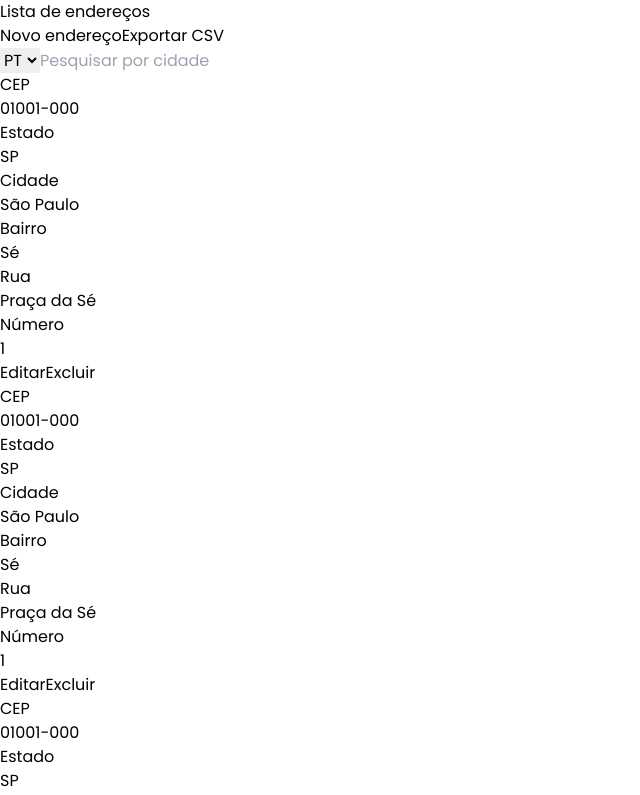
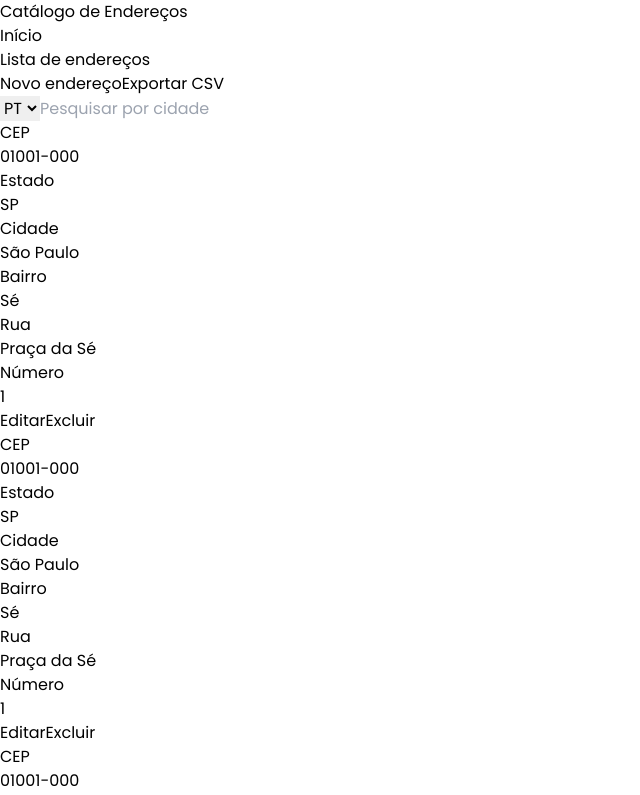
Before and after one commit to anafreitasdev/catalogo-de-enderecos, a Vue app: page / in a window 1280 px wide. Shown: the top 795 px of the page, without its empty margins (0-640 px from the left). Built offline with nearby package versions, Linux system fonts and the light colour scheme.

Commit message:
Removendo componente Home e adicionando tradução do título da página

```diff
--- a/index.html
+++ b/index.html
@@ -1,10 +1,10 @@
 <!doctype html>
-<html lang="en">
+<html lang="pt">
   <head>
     <meta charset="UTF-8" />
     <link rel="icon" type="image/svg+xml" href="/vite.svg" />
     <meta name="viewport" content="width=device-width, initial-scale=1.0" />
-    <title>Catálago de endereços</title>
+    <title>Catálogo de Endereços</title>
   </head>
   <body>
     <div id="app"></div>
--- a/src/App.vue
+++ b/src/App.vue
@@ -1,5 +1,32 @@
 
 
 <template>
+  <div id="app" class="min-h-screen flex flex-col">
+    <nav class="bg-gray-800 text-white px-8 py-4">
+      <div class="flex justify-between items-center">
+        <div class="nav-brand">
+          <h1 class="text-2xl font-bold m-0">{{ $t('navbar.brand') }}</h1>
+        </div>
+        <div class="flex gap-4">
+          <router-link
+            to="/"
+            class="px-4 py-2 rounded-md text-white no-underline transition-colors duration-300 hover:bg-gray-700"
+          >
+            {{ $t('navbar.home') }}
+          </router-link>
+        </div>
+      </div>
+    </nav>
+
+    <main class="flex-1 p-8">
       <router-view />
+    </main>
+  </div>
 </template>
+
+<script setup lang="ts">
+import { usePageTitle } from './composables/usePageTitle'
+
+// Inicializa o sistema de título da página
+usePageTitle()
+</script>
--- /dev/null
+++ b/src/composables/usePageTitle.ts
@@ -0,0 +1,18 @@
+import { useI18n } from 'vue-i18n'
+import { watch } from 'vue'
+
+export function usePageTitle() {
+  const { t, locale } = useI18n()
+
+  const updatePageTitle = () => {
+    document.title = t('pageTitle')
+    document.documentElement.lang = locale.value
+  }
+
+  // Atualiza o título quando o idioma mudar
+  watch(locale, updatePageTitle, { immediate: true })
+
+  return {
+    updatePageTitle
+  }
+}
--- a/src/locales/en.json
+++ b/src/locales/en.json
@@ -1,4 +1,9 @@
 {
+  "pageTitle": "Address Catalog",
+  "navbar": {
+    "brand": "Address Catalog",
+    "home": "Home"
+  },
   "welcome": "Welcome to Address Catalog",
   "hello": "Hello! This is a complete system for managing addresses.",
   "description": "Manage, search and organize your addresses efficiently.",
--- a/src/locales/pt.json
+++ b/src/locales/pt.json
@@ -1,4 +1,9 @@
 {
+  "pageTitle": "Catálogo de Endereços",
+  "navbar": {
+    "brand": "Catálogo de Endereços",
+    "home": "Início"
+  },
   "welcome": "Bem-vindo ao Catálogo de Endereços",
   "hello": "Olá! Este é um sistema completo para gerenciar endereços.",
   "description": "Gerencie, pesquise e organize seus endereços de forma eficiente.",
```
Also changed, not shown: src/pages/Home.vue (+7 -7 lines).
